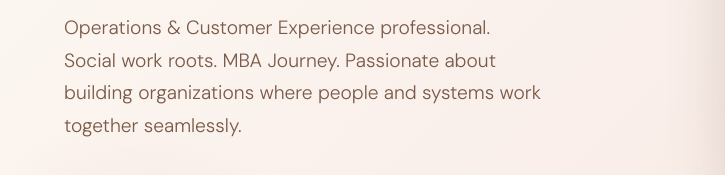
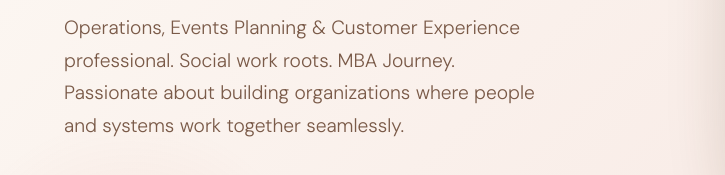
Before and after one commit to AlmahLunyagi/Almah-Portfolio, a plain HTML site: page index.html in a window 1280 px wide. Shown: the part 384-559 px from the top of the page, 0-725 px from the left. Drawn offline with nearby package versions, Linux system fonts and the light colour scheme; a web font is replaced by a local one.

Commit message:
Update hero-sub paragraph for clarity

```diff
--- a/index.html
+++ b/index.html
@@ -1127,7 +1127,7 @@
         <em>Systems</em>
       </h1>
       <p class="hero-sub">
-        Operations &amp; Customer Experience professional. Social work roots. MBA Journey.
+        Operations, Events Planning &amp; Customer Experience professional. Social work roots. MBA Journey.
         Passionate about building organizations where people and systems work together seamlessly.
       </p>
       <div class="hero-tags">
```
